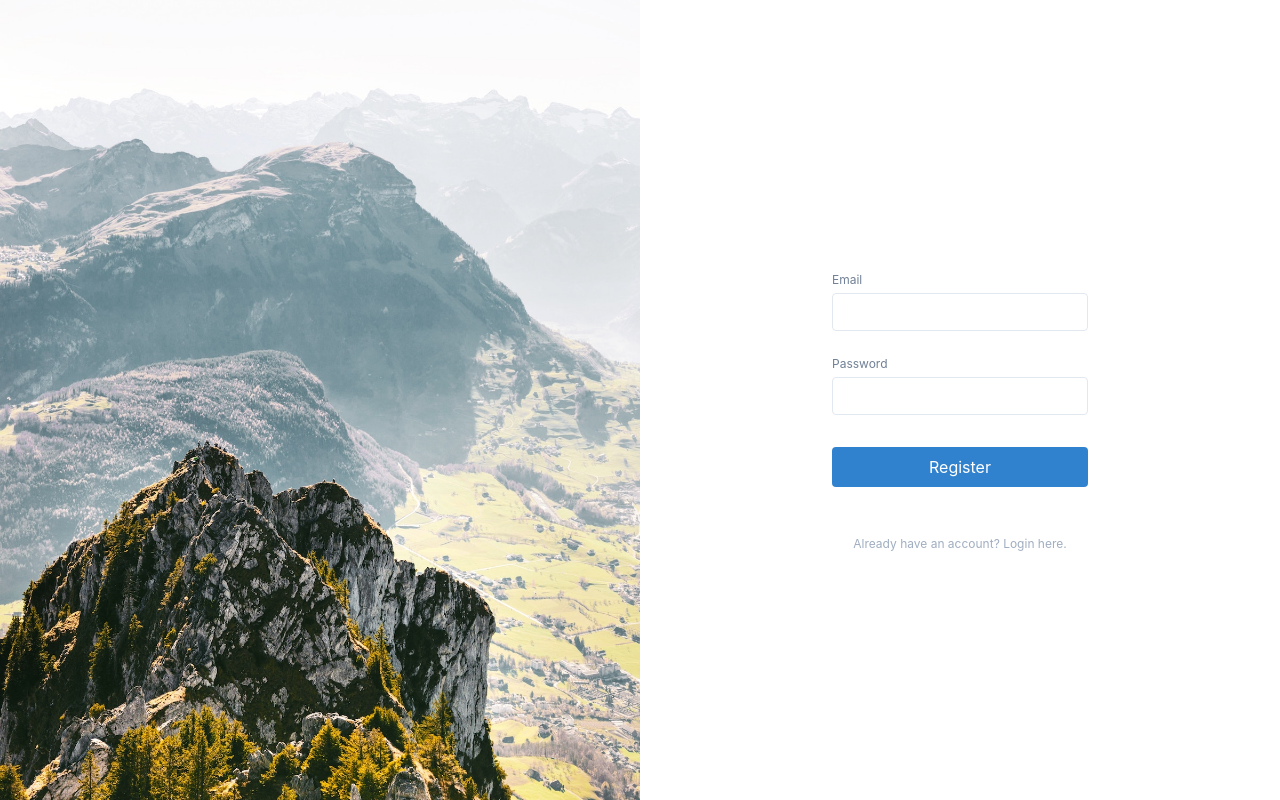
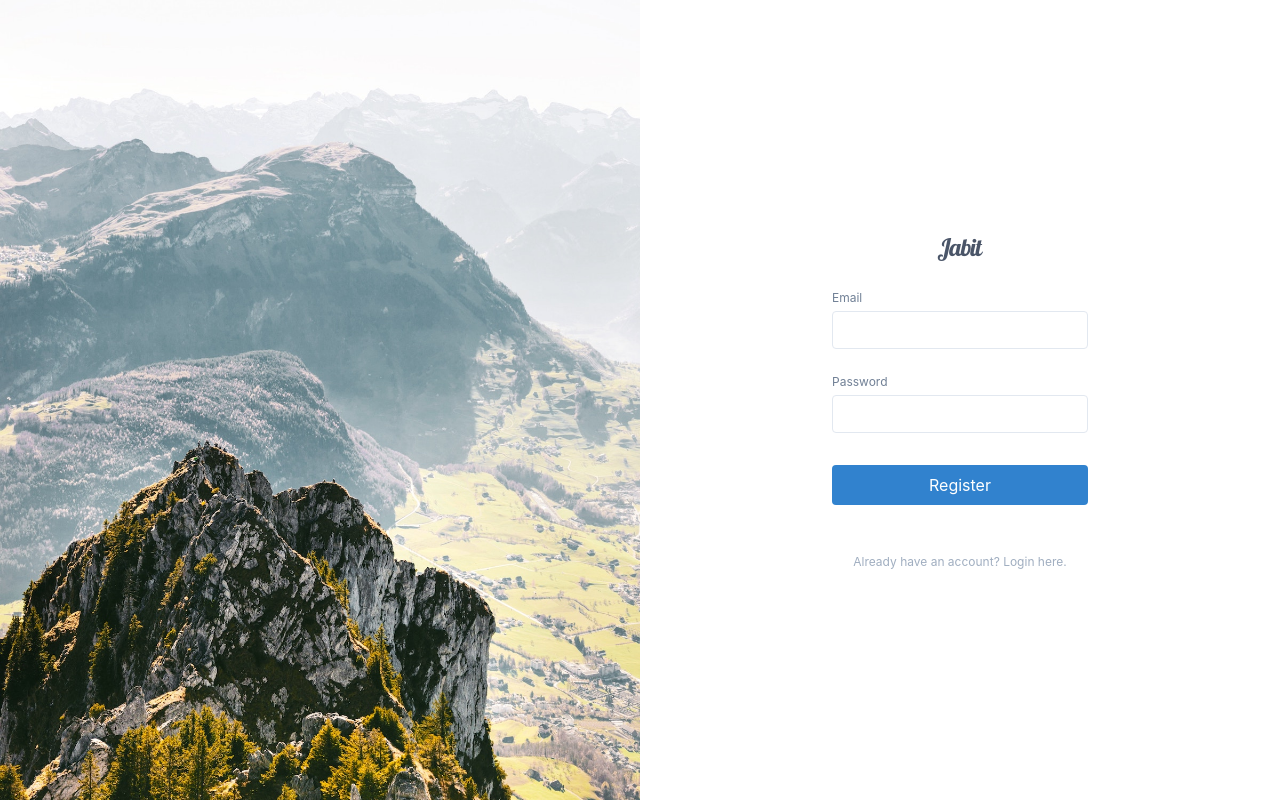
Before and after one commit to boxtar/reminders, a PHP site: template resources/views/auth/register.twig in a window 1280 px wide. Run offline with PHP 8.4, Linux system fonts and the light colour scheme; the template is opened without the code that fills it, so the values that code supplies are empty; some libraries are stand-ins or nearby versions.

Commit message:
Applied some branding

```diff
--- a/resources/sass/app.scss
+++ b/resources/sass/app.scss
@@ -3,3 +3,7 @@
 @tailwind components;
 
 @tailwind utilities;
+
+.brand-font {
+    font-family: "Lobster Two", cursive;
+}
--- a/resources/views/app.twig
+++ b/resources/views/app.twig
@@ -7,7 +7,9 @@
     <meta name="viewport" content="width=device-width, initial-scale=1">
     <title>{% block title %}Jabit{% endblock title %}</title>
     <link rel="shortcut icon" href="favicon.ico" />
+    <link href="https://fonts.googleapis.com/css2?family=Lobster+Two:ital,wght@1,700&display=swap" rel="stylesheet">
     <link href="/css/app.css" rel="stylesheet">
+    {% block styles %}{% endblock styles %}
     <script>
         window.App = {
             'routes': {
@@ -29,6 +31,7 @@
         {% block content %}{% endblock %}
     </div>
     <script src="/js/app.js"></script>
+    {% block scripts %}{% endblock scripts %}
 </body>
 
 </html>
--- a/resources/views/includes/_header.twig
+++ b/resources/views/includes/_header.twig
@@ -1,6 +1,6 @@
 <header>
     <div class="flex justify-between items-center bg-gray-900 px-12 py-6 text-white">
-        <div class="text-2xl tracking-tighter">
+        <div class="brand-font text-2xl tracking-tighter">
             Jabit
         </div>
         <div>
```
Also changed, not shown: resources/js/Components/Login.vue (+7 -2 lines), resources/js/Components/Register.vue (+5 -2 lines), public/css/app.css, public/js/app.js.
